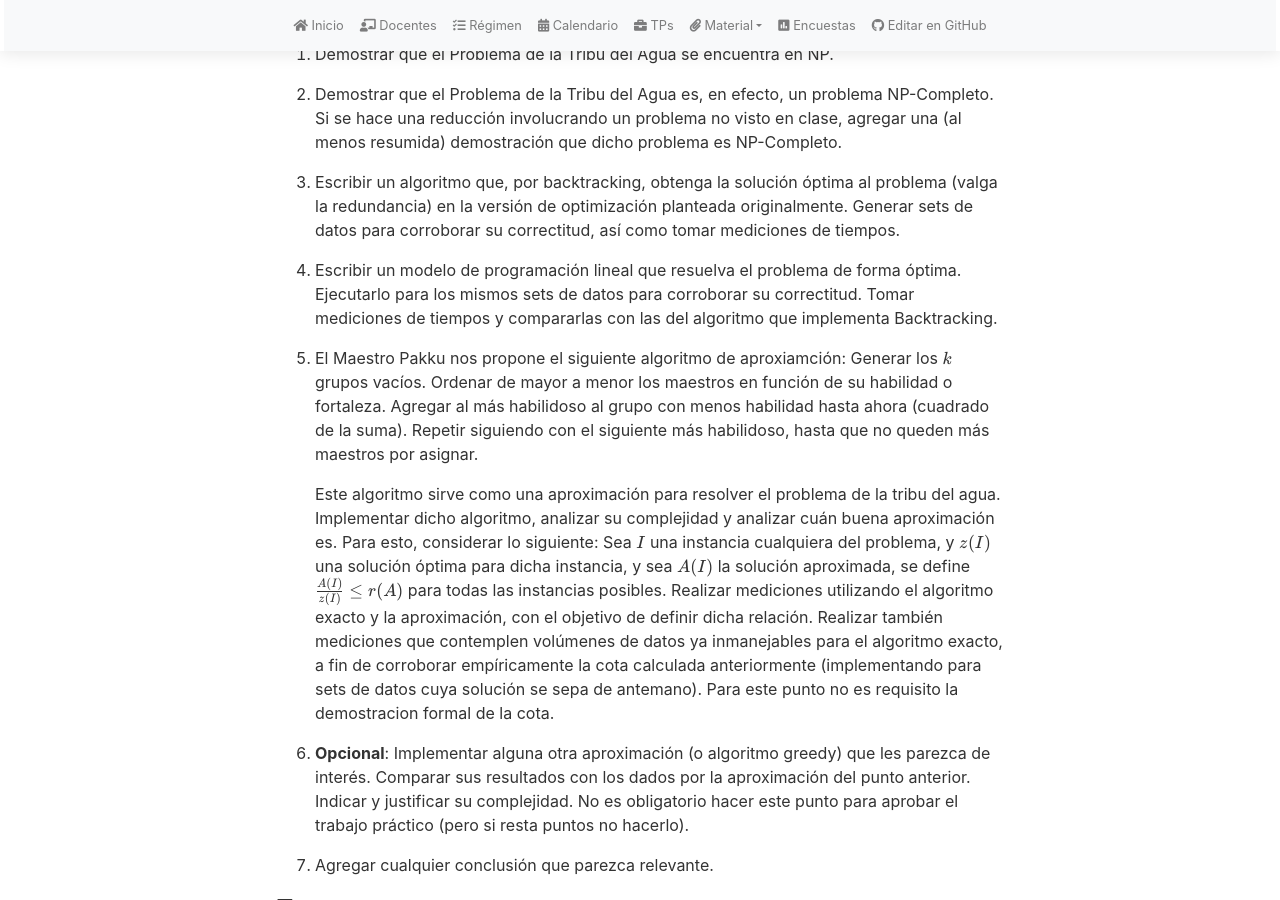
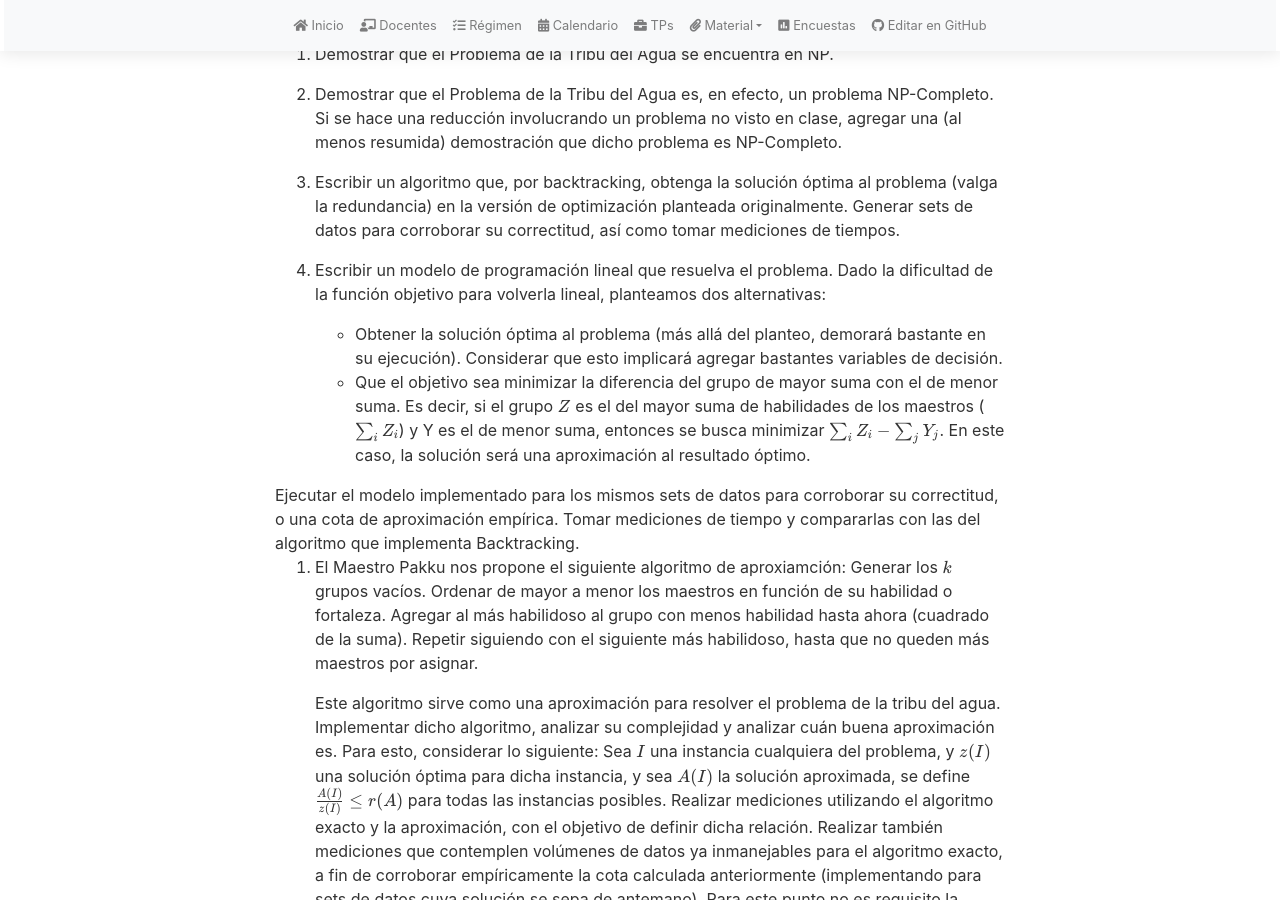
Before and after one commit to algoritmos-rw/tda_bg, a Jekyll site: the page built from tps/2024_1/tp3.md, in a window 1280 px wide and 900 px high, scrolled down 1197 px. Built offline with Jekyll 4.4.1, drawn with Linux system fonts in a browser that asks for light colours; nearby versions of some CDN libraries; our own code applies the rules of GitHub Pages for plain Markdown files.

Commit message:
Cambio programacion lineal tp3 avatar (#25)

```diff
--- a/tps/2024_1/tp3.md
+++ b/tps/2024_1/tp3.md
@@ -65,9 +65,19 @@ Cada elemento $$x_i$$ debe estar asignado a un grupo y sólo un grupo.
 	redundancia) en la versión de optimización planteada originalmente.
 	Generar sets de datos para corroborar su correctitud, así como tomar mediciones de tiempos.
 
-4. 	Escribir un modelo de programación lineal que resuelva el problema de forma óptima. Ejecutarlo
-	para los mismos sets de datos para corroborar su correctitud. Tomar mediciones de tiempos
-	y compararlas con las del algoritmo que implementa Backtracking.
+4. 	Escribir un modelo de programación lineal que resuelva el problema. Dado la dificultad de
+	la función objetivo para volverla lineal, planteamos dos alternativas:
+
+	* Obtener la solución óptima al problema (más allá del planteo, demorará bastante en su ejecución).
+	Considerar que esto implicará agregar bastantes variables de decisión.
+	* Que el objetivo sea minimizar la diferencia del grupo de mayor suma con el de menor suma. Es decir,
+	si el grupo $$Z$$ es el del mayor suma de habilidades de los maestros ($$\sum_i Z_i$$) y Y es el de
+	menor suma, entonces se busca minimizar $$\sum_i Z_i - \sum_j Y_j$$.
+	En este caso, la solución será una aproximación al resultado óptimo.
+
+ 	Ejecutar el modelo implementado para los mismos sets de datos para corroborar su correctitud, o una cota
+ 	de aproximación empírica. Tomar mediciones de tiempo y compararlas con las del algoritmo que implementa
+ 	Backtracking.
 
 5. 	El Maestro Pakku nos propone el siguiente algoritmo de aproxiamción:
  	Generar los $$k$$ grupos vacíos. Ordenar de mayor a menor los maestros en función de su habilidad
```
